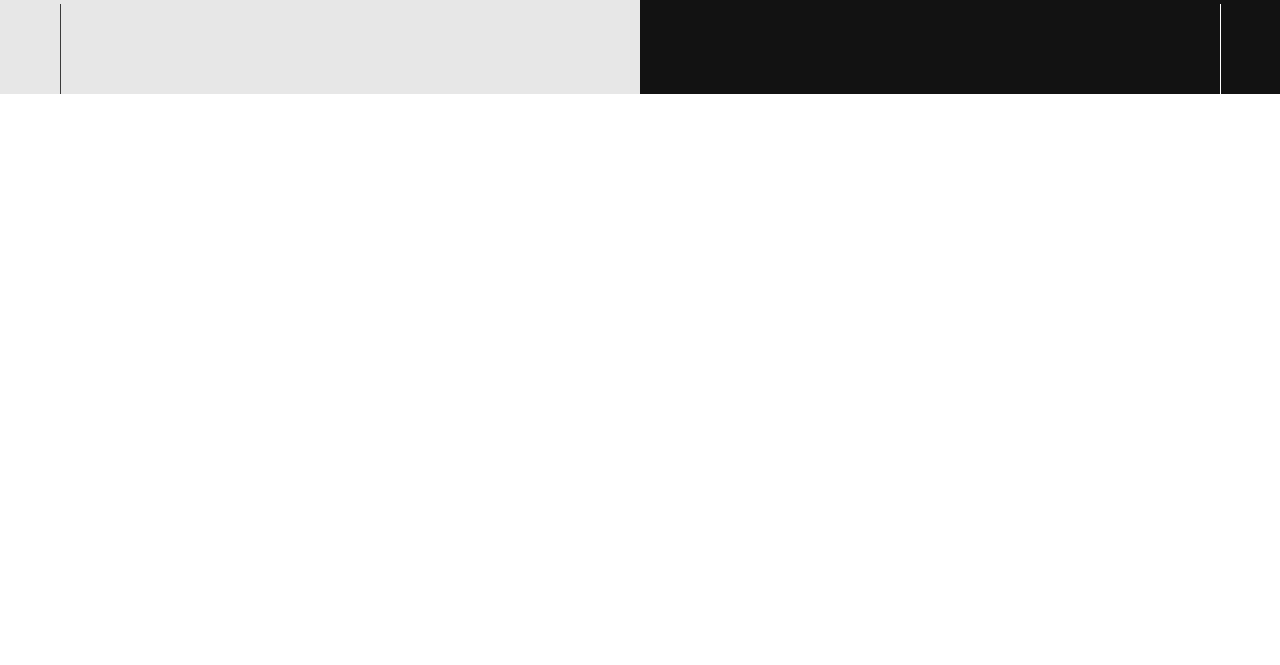
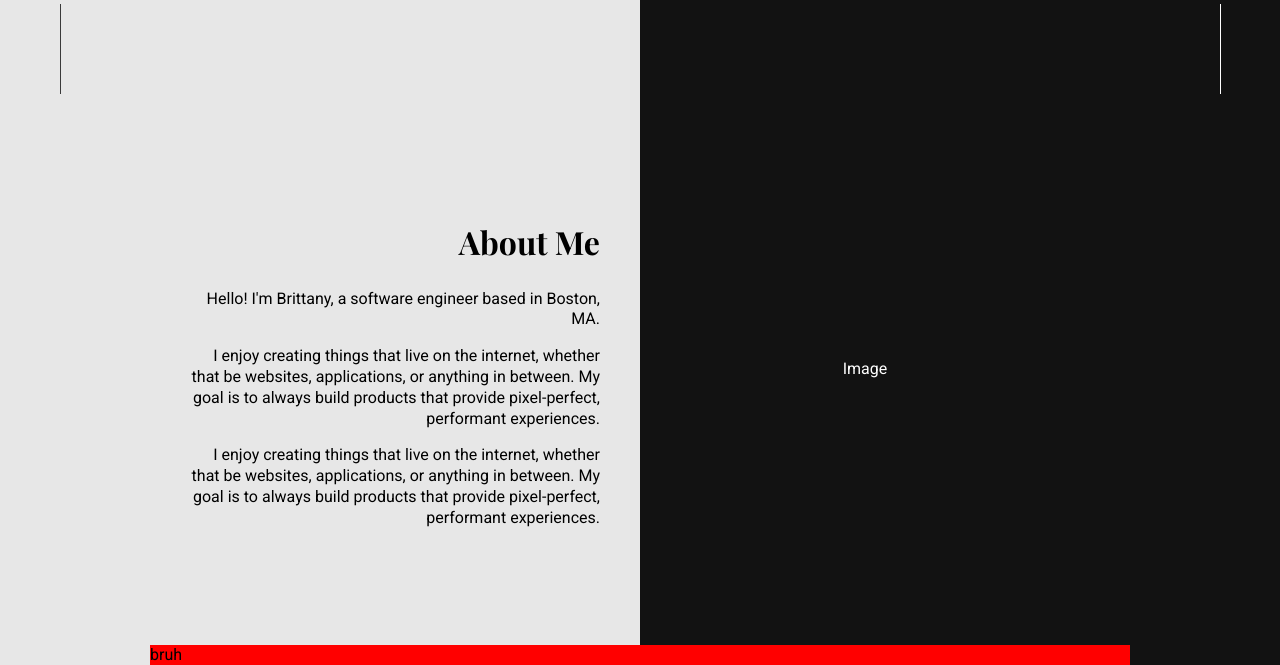
Before and after one commit to eluo28/portfolio, a Gatsby site: page / in a window 1280 px wide. Shown: the part 706-1371 px from the top of the page. Before the commit the page ends 800 px from the top, so only its background shows below. Built offline with nearby package versions, Linux system fonts and the light colour scheme; Gatsby itself is replaced by a stand-in of ours.

Commit message:
section framework

```diff
--- a/src/components/index.js
+++ b/src/components/index.js
@@ -5,3 +5,5 @@ export { default as Side } from "./side"
 export { default as Social } from "./social"
 export { default as Email } from "./email"
 export { default as Resume } from "./resume"
+export { default as Hero } from "./sections/hero"
+export { default as About } from "./sections/about"
--- a/src/components/layout.js
+++ b/src/components/layout.js
@@ -40,7 +40,7 @@ const Layout = ({ children }) => {
             <Social />
             <Email />
 
-            <div id="content">{children}</div>
+            <div>{children}</div>
           </StyledContent>
         </ThemeProvider>
       </div>
--- /dev/null
+++ b/src/components/sections/about.js
@@ -0,0 +1,83 @@
+import React from "react"
+import styled from "styled-components"
+
+const StyledAboutSection = styled.section`
+  ${({ theme }) => theme.mixins.flexBetween};
+  width: 100%;
+  max-width: 900px;
+
+  // background-color: red;
+
+  h2 {
+    font-family: var(--font-playfair);
+    font-size: 32px;
+  }
+`
+
+const Column = styled.div`
+  flex: 50%;
+`
+
+const LeftCol = styled.div`
+  text-align: right;
+  margin-right: 40px;
+`
+
+const RightCol = styled.div`
+  display: flex;
+  color: white;
+  justify-content: center;
+`
+
+const Skills = styled.div`
+  background-color: red;
+`
+
+const About = () => {
+  // const skills = [
+  //   "JavaScript (ES6+)",
+  //   "HTML & (S)CSS",
+  //   "React",
+  //   "Vue",
+  //   "Node.js",
+  //   "WordPress",
+  // ]
+
+  return (
+    <>
+      <StyledAboutSection>
+        <Column>
+          <LeftCol>
+            <h2>About Me</h2>
+
+            <div>
+              <p>
+                Hello! I'm Brittany, a software engineer based in Boston, MA.
+              </p>
+
+              <p>
+                I enjoy creating things that live on the internet, whether that
+                be websites, applications, or anything in between. My goal is to
+                always build products that provide pixel-perfect, performant
+                experiences.
+              </p>
+
+              <p>
+                I enjoy creating things that live on the internet, whether that
+                be websites, applications, or anything in between. My goal is to
+                always build products that provide pixel-perfect, performant
+                experiences.
+              </p>
+            </div>
+          </LeftCol>
+        </Column>
+        <Column>
+          <RightCol>Image</RightCol>
+        </Column>
+      </StyledAboutSection>
+      <Skills>bruh</Skills>
+    </>
+  )
+}
+
+export default About
--- /dev/null
+++ b/src/components/sections/hero.js
@@ -0,0 +1,65 @@
+import React from "react"
+
+import styled from "styled-components"
+
+const StyledHeroSection = styled.div`
+  ${({ theme }) => theme.mixins.flexCenter};
+  flex-direction: column;
+  min-height: 100vh;
+  color: white;
+  mix-blend-mode: difference;
+
+  h1 {
+    font-size: 22px;
+    margin-right: 600px;
+    font-weight: 100;
+  }
+
+  h2 {
+    margin: 0 100px 0 0;
+    font-size: 112px;
+    font-family: var(--font-playfair);
+  }
+
+  h3 {
+    margin: 0 700px 0 0;
+    font-weight: 300;
+    font-size: 26px;
+  }
+
+  h4 {
+    margin: 0 0 0 300px;
+    font-size: 24px;
+  }
+
+  h5 {
+    margin: 0 200px 0 0;
+    font-size: 22px;
+  }
+
+  h6 {
+    margin: 0 0 0 200px;
+    font-size: 20px;
+  }
+`
+
+const Hero = () => {
+  const one = <h1>Hello, my name is</h1>
+  const two = <h2>Edwin Luo.</h2>
+  const three = <h3>I am a software engineer.</h3>
+  const four = <h4>Always working.</h4>
+  const five = <h5>Eager to learn.</h5>
+  const six = <h6>Ready to create.</h6>
+
+  const items = [one, two, three, four, five, six]
+
+  return (
+    <StyledHeroSection>
+      {items.map((item, i) => (
+        <div key={i}>{item}</div>
+      ))}
+    </StyledHeroSection>
+  )
+}
+
+export default Hero
--- a/src/pages/index.js
+++ b/src/pages/index.js
@@ -1,8 +1,18 @@
 import React from "react"
-import Layout from "../components/layout"
+import { Layout, Hero, About } from "../components"
+import styled from "styled-components"
+
+const StyledMainContainer = styled.main``
 
 const IndexPage = () => {
-  return <Layout></Layout>
+  return (
+    <Layout>
+      <StyledMainContainer>
+        <Hero />
+        <About />
+      </StyledMainContainer>
+    </Layout>
+  )
 }
 
 export default IndexPage
--- a/src/styles/GlobalStyle.js
+++ b/src/styles/GlobalStyle.js
@@ -28,7 +28,50 @@ const GlobalStyle = createGlobalStyle`
     min-height: 100%;
     background: linear-gradient(90deg, #e7e7e7 50%, #121212 50%);
     font-family: var(--font-roboto);
+    overflow-x: hidden;
+    line-height: 1.3;
+
+    @media (max-width: 480px) {
+      font-size: var(--fz-lg);
+    }
+
+
   }
+
+
+  main {
+    margin: 0 auto;
+
+    max-width: 1600px;
+    min-height: 100vh;
+
+    padding: 0px 150px;
+
+    @media (max-width: 1080px) {
+      padding: 0px 100px;
+    }
+    @media (max-width: 768px) {
+      padding: 0px 50px;
+    }
+    @media (max-width: 480px) {
+      padding: 0px 25px;
+    }
+  }
+
+  section {
+    margin: 0 auto;
+    padding: 100px 0;
+    max-width: 1000px;
+
+    @media (max-width: 768px) {
+      padding: 80px 0;
+    }
+
+    @media (max-width: 480px) {
+      padding: 60px 0;
+    }
+  }
+
 
 
   a {
@@ -45,6 +88,9 @@ const GlobalStyle = createGlobalStyle`
 
 
 
+
+
+
 `
 
 export default GlobalStyle
```
